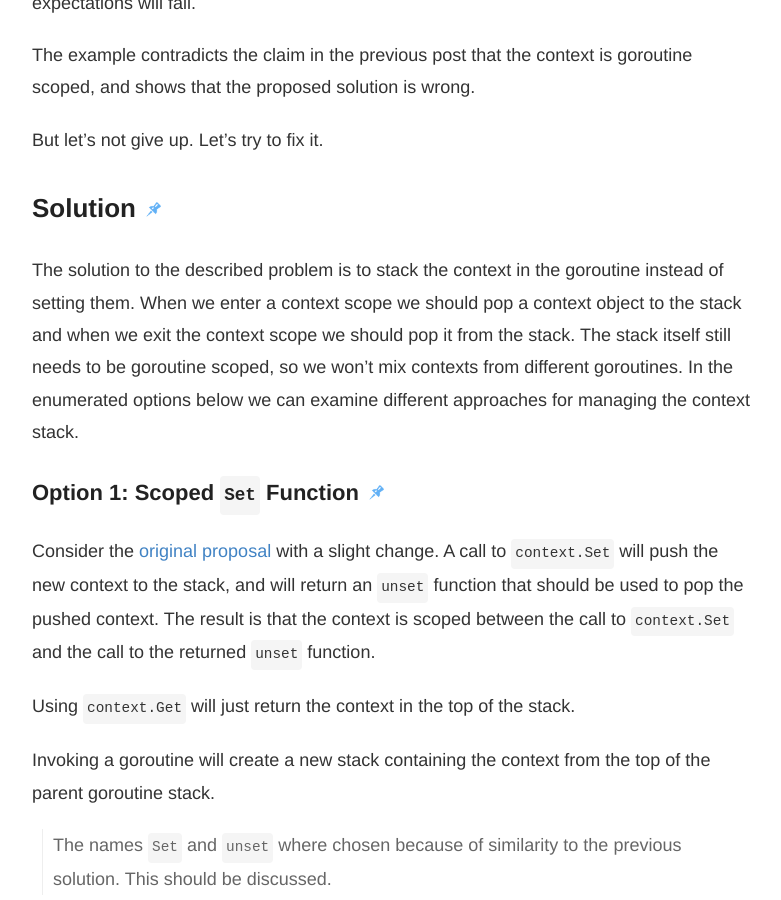
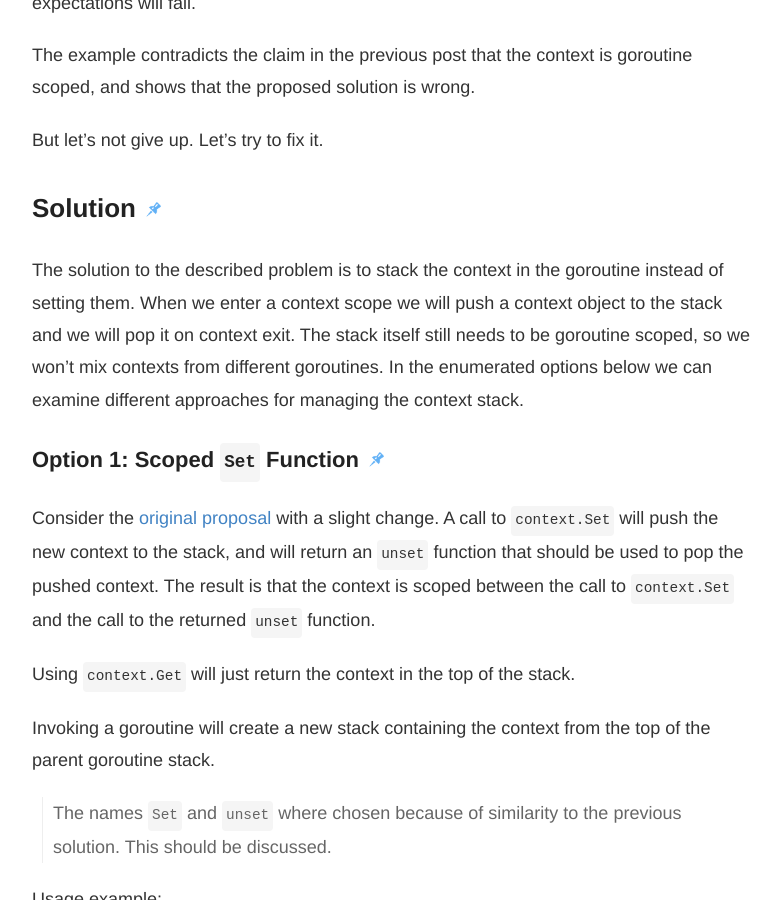
Before and after one commit to posener/posener.github.io, a Jekyll site: the page built from _posts/2018-10-15-context-scoping.md, in a window 1280 px wide and 900 px high, scrolled down 1394 px. Shown: the whole window, without its empty margins (248-1029 px from the left). Built offline with Jekyll 4.4.1, drawn with Linux system fonts in a browser that asks for light colours; emoji names are drawn with the system emoji font; comment, search, counter and statistics services are not loaded; some of the changed text lies outside the part shown.

Commit message:
final touch

```diff
--- a/_posts/2018-10-13-context-scoping.md
+++ b/_posts/2018-10-15-context-scoping.md
@@ -61,9 +61,10 @@ But let's not give up. Let's try to fix it.
 
 ## Solution
 
-The solution to the described problem is to stack the context in the goroutine instead of setting them.
-When we enter a context scope we should pop a context object to the stack
-and when we exit the context scope we should pop it from the stack.
+The solution to the described problem is to stack the context in the
+goroutine instead of setting them.
+When we enter a context scope we will push a context object to the stack
+and we will pop it on context exit.
 The stack itself still needs to be goroutine scoped,
 so we won't mix contexts from different goroutines.
 In the enumerated options below we can examine different approaches
```
Also changed, not shown: other parts of _posts/2018-10-15-context-scoping.md (+1 -1 lines).
